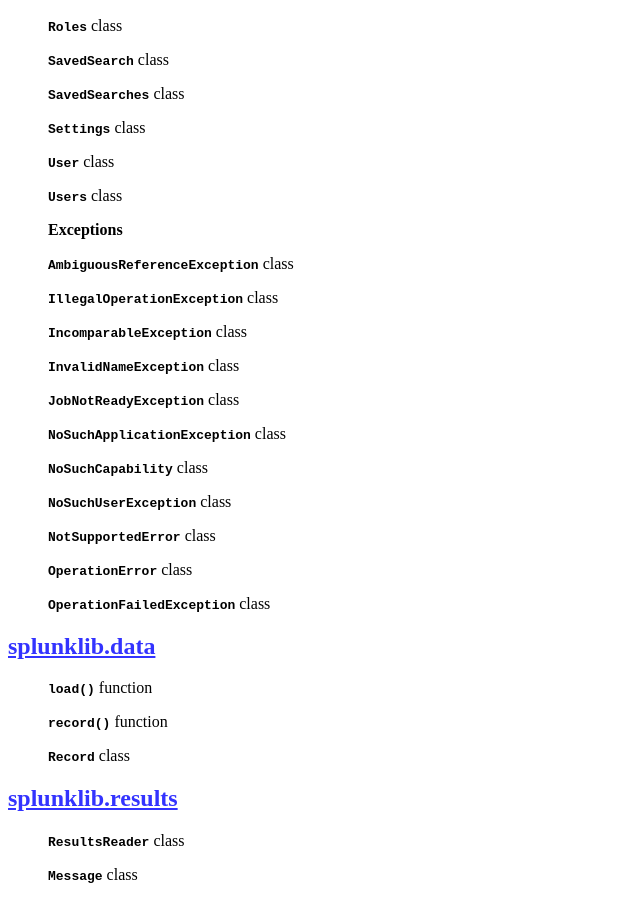
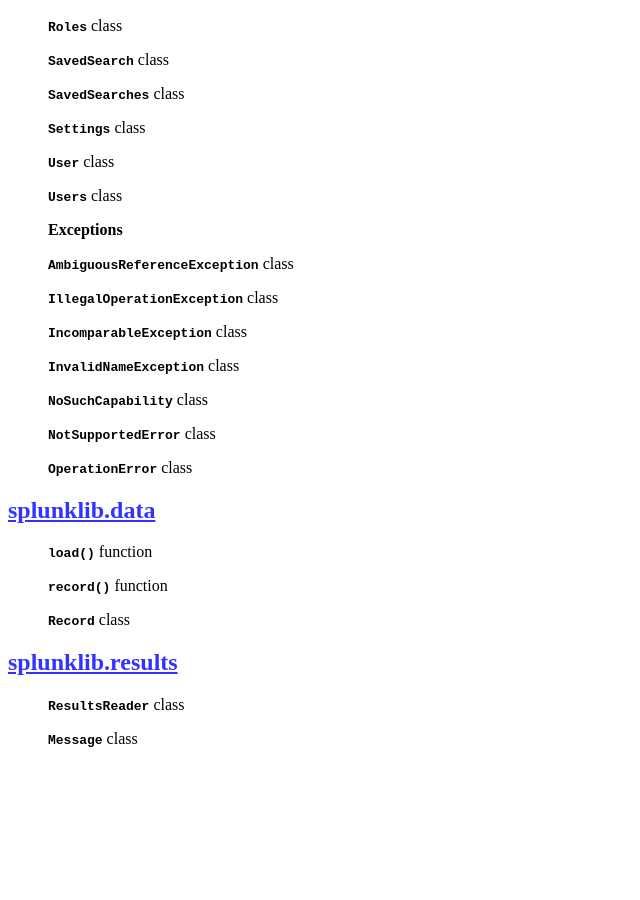
Before and after one commit to splunk/splunk-sdk-python, a Sphinx documentation site: the page built from docs/index.rst, in a window 1280 px wide and 900 px high, scrolled down 1233 px. Shown: the whole window, without its empty margins (0-640 px from the left). Built offline with Sphinx 7.4.7, drawn with Linux system fonts in a browser that asks for light colours; after the commit the page ends 1997 px from its top, so only the background shows below that.

Commit message:
Edited the Sphinx RST files
Removed 4 exceptions from the docs build files, to match API changes.

```diff
--- a/docs/index.rst
+++ b/docs/index.rst
@@ -100,19 +100,11 @@
 
     :class:`~splunklib.client.InvalidNameException` class
 
-    :class:`~splunklib.client.JobNotReadyException` class
-
-    :class:`~splunklib.client.NoSuchApplicationException` class
-
     :class:`~splunklib.client.NoSuchCapability` class
-
-    :class:`~splunklib.client.NoSuchUserException` class
 
     :class:`~splunklib.client.NotSupportedError` class
 
     :class:`~splunklib.client.OperationError` class
-
-    :class:`~splunklib.client.OperationFailedException` class
 
 
 :doc:`data`
```
Also changed, not shown: docs/client.rst (+0 -12 lines).
